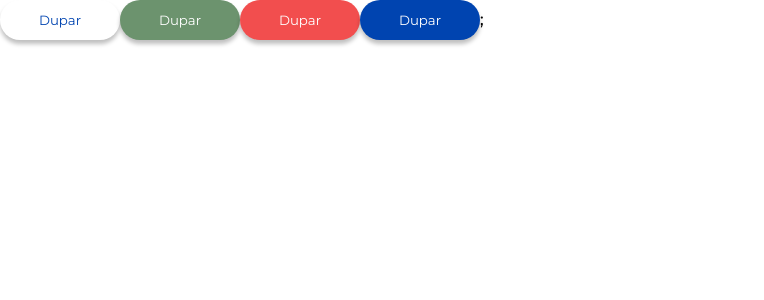
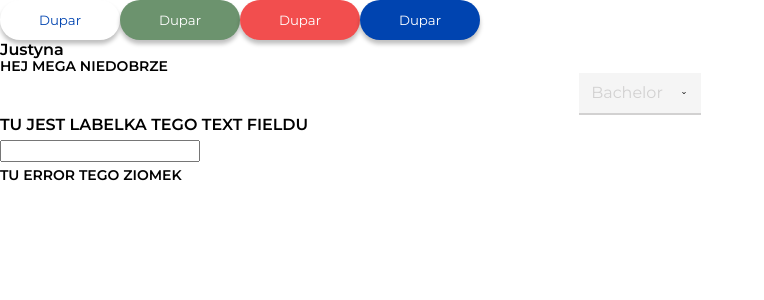
Before and after one commit to UG-kiosk/KIOSK-ADMIN-PANEL-UI, a React (Vite) app: page / in a window 1280 px wide. Shown: the top 300 px of the page, without its empty margins (0-764 px from the left). Built offline with nearby package versions, Linux system fonts and the light colour scheme.

Commit message:
for Justyna

```diff
--- a/src/App.tsx
+++ b/src/App.tsx
@@ -1,4 +1,11 @@
+import { TextField } from '@mui/material';
 import Button from './components/Button/Button';
+import Dropdown from './components/Dropdown';
+import InputError from './components/InputError';
+import InputLabel from './components/InputLabel';
+import { Typography } from './components/Typography';
+import { Degree } from './shared/constants/degree';
+import FormField from './components/FormField';
 
 function App() {
   return (
@@ -6,7 +13,31 @@ function App() {
       <Button label="Dupar" variant="secondary" />
       <Button label="Dupar" variant="accept" />
       <Button label="Dupar" variant="cancel" />
-      <Button label="Dupar" />;
+      <Button label="Dupar" />
+      <InputLabel label="Justyna" />
+      <InputError errorMessage="HEJ MEGA NIEDOBRZE" />
+      <div style={{ width: '100%', display: 'flex', alignItems: 'center', justifyContent: 'center' }}>
+        <Dropdown value={Degree.BACHELOR}>
+          <Dropdown.Trigger>
+            <Dropdown.Value />
+          </Dropdown.Trigger>
+          <Dropdown.Content>
+            {Object.values(Degree).map(degree => (
+              <Dropdown.Item value={degree} key={degree}>
+                <Typography>{degree}</Typography>
+              </Dropdown.Item>
+            ))}
+          </Dropdown.Content>
+        </Dropdown>
+      </div>
+      <FormField
+        name="example"
+        inputType="base"
+        label="TU JEST LABELKA TEGO TEXT FIELDU"
+        isError
+        errorMessage="TU ERROR TEGO ZIOMEK"
+        styles={{ input: { maxWidth: 200 } }}
+      />
     </>
   );
 }
--- a/src/components/Dropdown.tsx
+++ b/src/components/Dropdown.tsx
@@ -65,7 +65,7 @@ type ItemProps = ComponentPropsWithoutRef<typeof RadixSelect.Item> & {
 
 const DropDownItem = forwardRef<ElementRef<typeof RadixSelect.Item>, ItemProps>(
   ({ children, styles, ...props }, ref) => (
-    <RadixSelect.Item ref={ref} {...props} css={styles}>
+    <RadixSelect.Item ref={ref} {...props} css={[dropdownStyles.DropDownItem, styles]}>
       <RadixSelect.ItemText>{children}</RadixSelect.ItemText>
     </RadixSelect.Item>
   ),
@@ -84,11 +84,98 @@ export default Dropdown;
 
 // Add styles
 const dropdownStyles = createStyles({
-  dropdownTrigger: {},
-  dropdownContent: {},
-  scrollAreaRoot: {},
-  scrollAreaViewport: {},
-  scrollAreaScrollbar: {},
-  scrollAreaThumb: {},
-  fullWidthTrigger: {},
+  dropdownTrigger: ({ colors, typography }) => ({
+    position: 'relative',
+    display: 'inline-flex',
+    alignItems: 'center',
+    justifyContent: 'space-between',
+    gap: 16,
+    padding: 12,
+    color: colors.lightGray,
+    backgroundColor: colors.whiteSmoke,
+    border: 'none',
+    borderBottom: `2px solid ${colors.lightGray}`,
+    fontSize: typography.fontSize.md,
+    fontWeight: typography.fontWeight.normal,
+    lineHeight: 1,
+    outline: 'none',
+    cursor: 'pointer',
+    pointerEvents: 'all',
+    transition: 'border-bottom-color 300ms ease-in-out',
+    '&[data-state=open]': {
+      borderBottomColor: colors.lightGray,
+    },
+    '&[data-state=open] .select-icon': {
+      transform: 'translateY(-1px) rotate(180deg)',
+    },
+    '&:hover': {
+      borderBottomColor: colors.lightGray,
+    },
+    ['> span:first-of-type']: {
+      whiteSpace: 'nowrap',
+      overflow: 'hidden',
+      textOverflow: 'ellipsis',
+    },
+  }),
+  DropDownItem: ({ colors, typography }) => ({
+    position: 'relative',
+    padding: '12px 24px 12px 9px',
+    color: colors.lightGray,
+    backgroundColor: colors.white,
+    borderBottom: `1px solid ${colors.lightGray}`,
+    fontSize: typography.fontSize.md,
+    fontWeight: typography.fontWeight.normal,
+    lineHeight: 1,
+    gap: 8,
+    outline: 'none',
+    userSelect: 'none',
+    '&[data-highlighted]': {
+      outline: 'none',
+      backgroundColor: colors.whiteSmoke,
+      cursor: 'pointer',
+    },
+    '&[data-state="checked"]': {
+      outline: 'none',
+      backgroundColor: colors.whiteSmoke,
+      fontWeight: typography.fontWeight.bold,
+    },
+    '&:last-of-type': {
+      borderBottom: 'none',
+    },
+  }),
+  dropdownContent: ({ colors }) => ({
+    backgroundColor: colors.white,
+    border: `1px solid ${colors.whiteSmoke}`,
+    borderTopWidth: 0,
+    width: 'var(--radix-select-trigger-width)',
+  }),
+  scrollAreaRoot: ({ colors }) => ({
+    width: '100%',
+    height: '100%',
+    borderRadius: 4,
+    overflow: 'none',
+    backgroundColor: colors.white,
+  }),
+  scrollAreaViewport: {
+    width: '100%',
+    height: '100%',
+    maxHeight: 400,
+  },
+  scrollAreaScrollbar: ({ colors }) => ({
+    display: 'flex',
+    padding: '1px 2px 1px 2px',
+    background: colors.lightGray,
+    "&[data-orientation='vertical']": {
+      width: 10,
+    },
+  }),
+  scrollAreaThumb: ({ colors }) => ({
+    flex: 1,
+    borderRadius: 5,
+    position: 'relative',
+    background: colors.whiteSmoke,
+  }),
+  fullWidthTrigger: {
+    width: '100%',
+  },
 });
```
